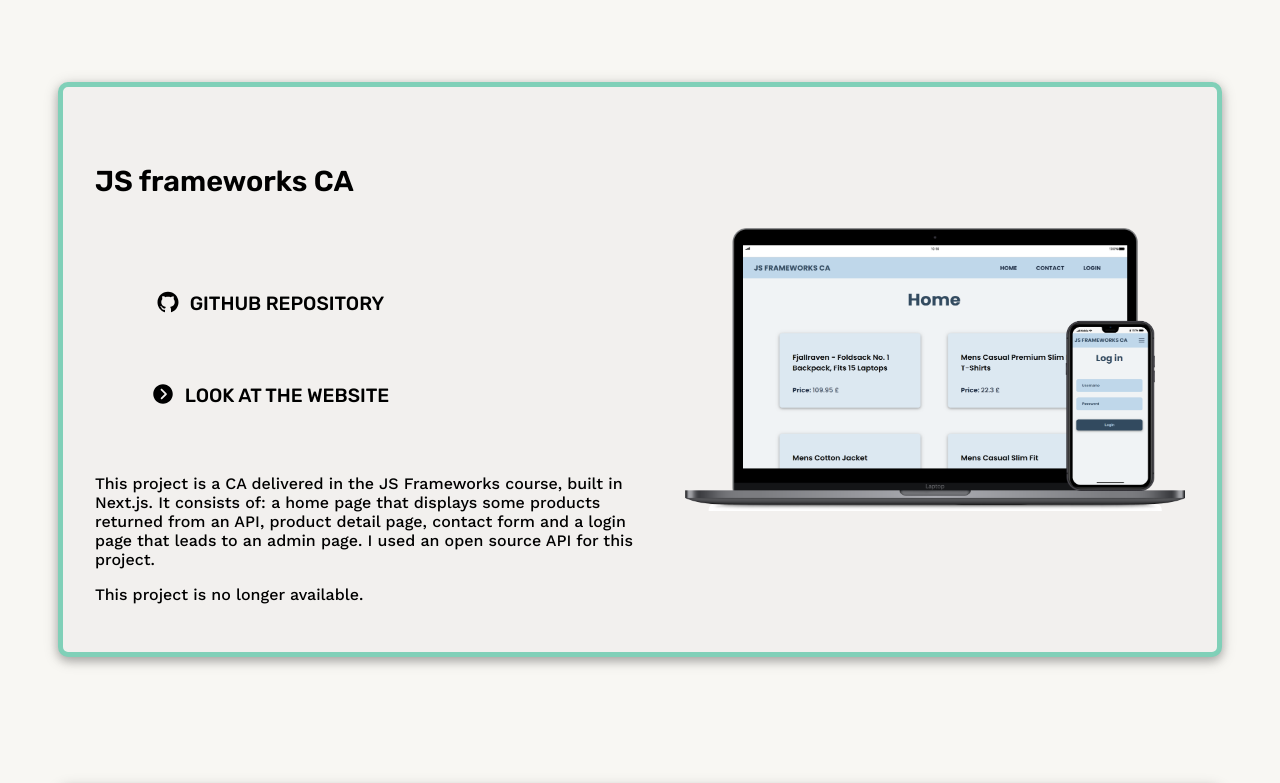
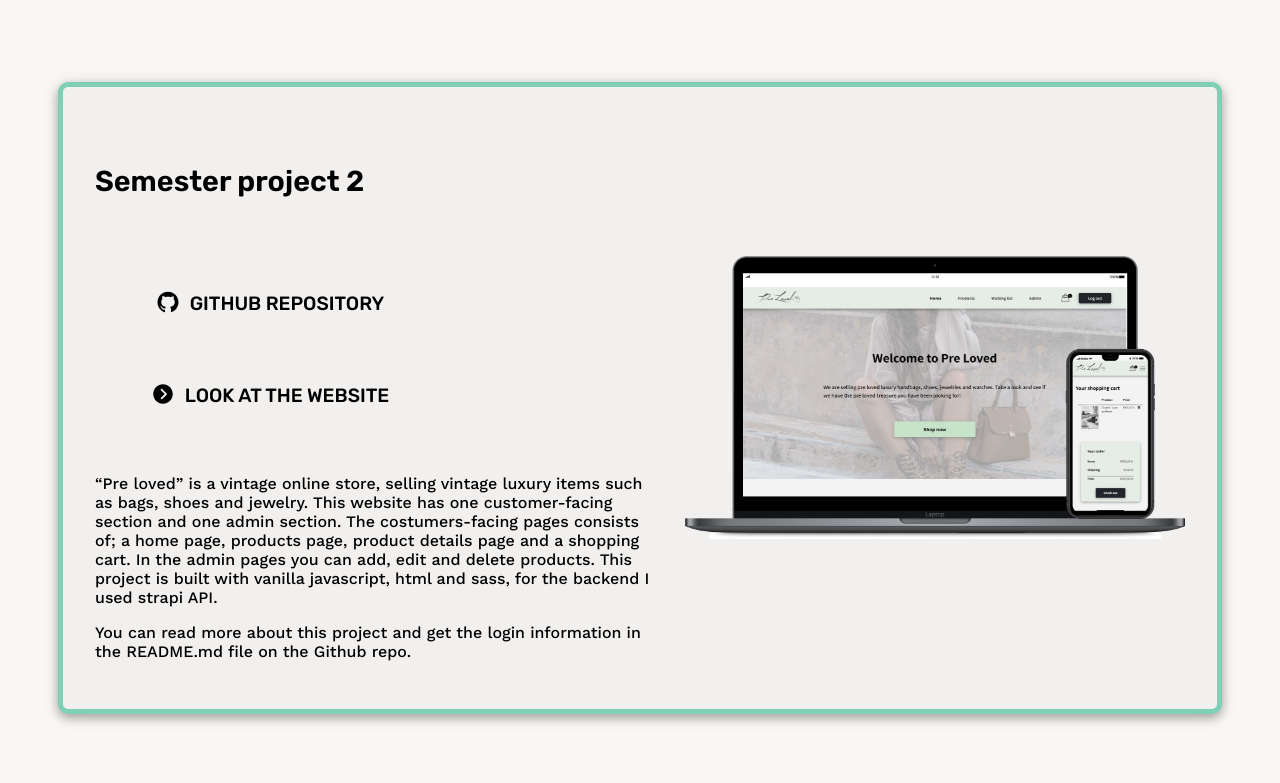
Before and after one commit to LinnSC/portfolio2, a Next.js app: page / in a window 1280 px wide. Shown: the part 1520-2303 px from the top of the page. Built offline with nearby package versions, Linux system fonts and the light colour scheme.

Commit message:
remove js frameworks project

```diff
--- a/data/ProjectData.js
+++ b/data/ProjectData.js
@@ -10,16 +10,16 @@ export const projectData = [
     readMore:
       "You can read more about this project and get the login information in the README.md file on the Github repo.",
   },
-  {
-    id: 2,
-    title: "JS frameworks CA",
-    linkGithub: "#",
-    linkWebsite: "#",
-    src: "/assets/images/js-frameworks.png",
+  // {
+  //   id: 2,
+  //   title: "JS frameworks CA",
+  //   linkGithub: "#",
+  //   linkWebsite: "#",
+  //   src: "/assets/images/js-frameworks.png",
 
-    description: `This project is a CA delivered in the JS Frameworks course, built in Next.js. It consists of: a home page that displays some products returned from an API, product detail page, contact form and a login page that leads to an admin page. I used an open source API for this project.`,
-    readMore: "This project is no longer available.",
-  },
+  //   description: `This project is a CA delivered in the JS Frameworks course, built in Next.js. It consists of: a home page that displays some products returned from an API, product detail page, contact form and a login page that leads to an admin page. I used an open source API for this project.`,
+  //   readMore: "This project is no longer available.",
+  // },
   {
     id: 3,
     title: "Semester project 2",
```
